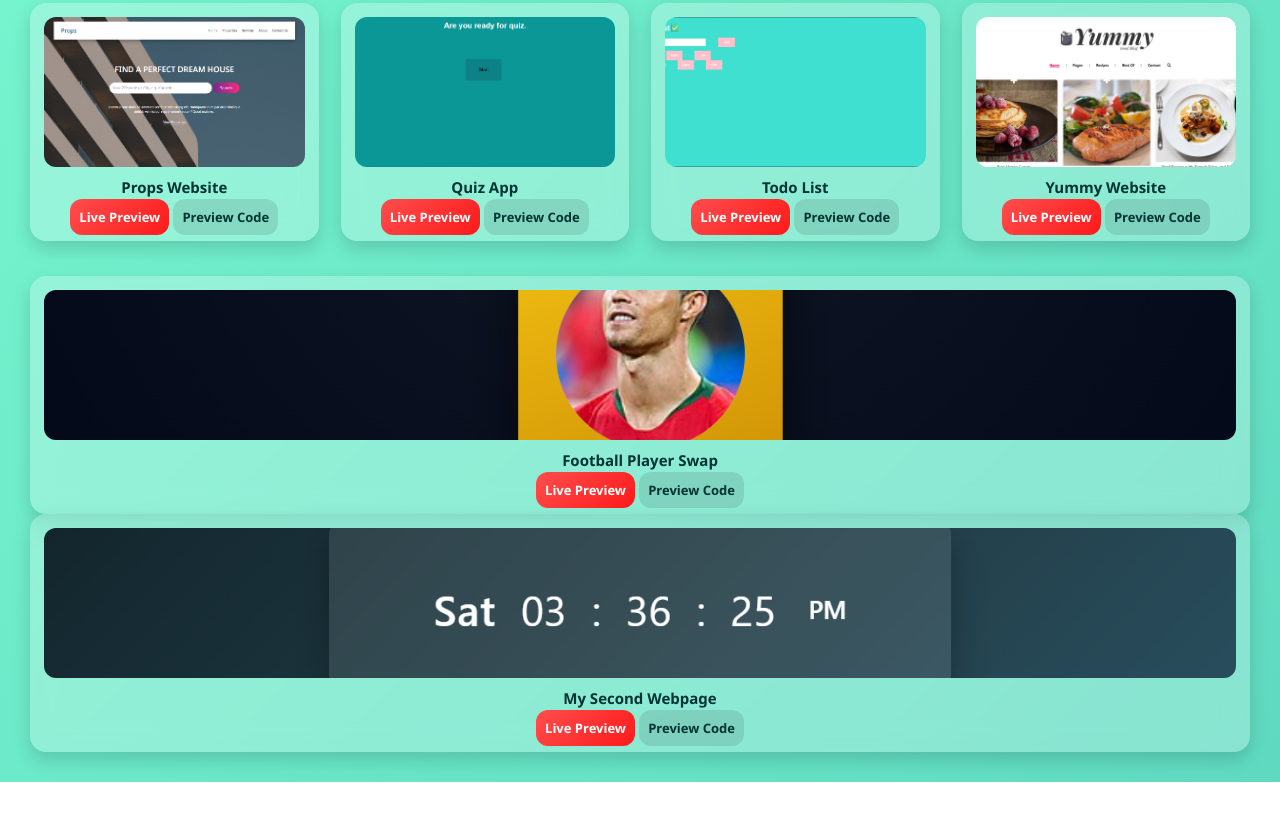
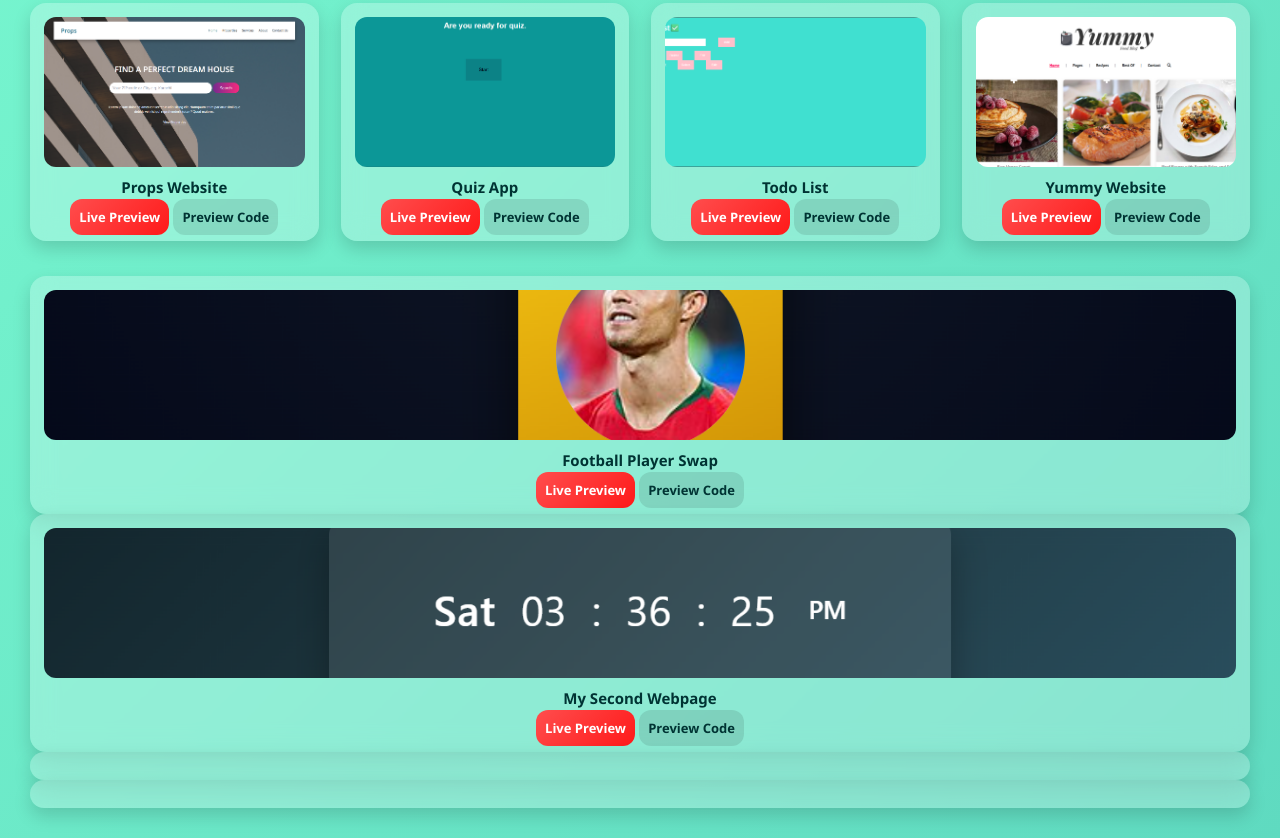
Before and after one commit to MuhammadMuzzammilRana/Assignments-Saylani, a plain HTML site: page index.html in a window 1280 px wide. Shown: the part 932-1770 px from the top of the page. Before the commit the page ends 1714 px from the top, so only its background shows below. Drawn offline with Linux system fonts and the light colour scheme.

```diff
--- a/index.html
+++ b/index.html
@@ -158,6 +158,8 @@
         <a class="live" href="https://muhammadmuzzammilrana.github.io/Digital-Clock/" target="_blank">Live Preview</a>
         <a class="code" href="https://github.com/MuhammadMuzzammilRana/Digital-Clock" target="_blank">Preview Code</a>
     </div>
+        <div class="span"></div>
+        <div class="span"></div>
 
 </div>
 </body>
```
